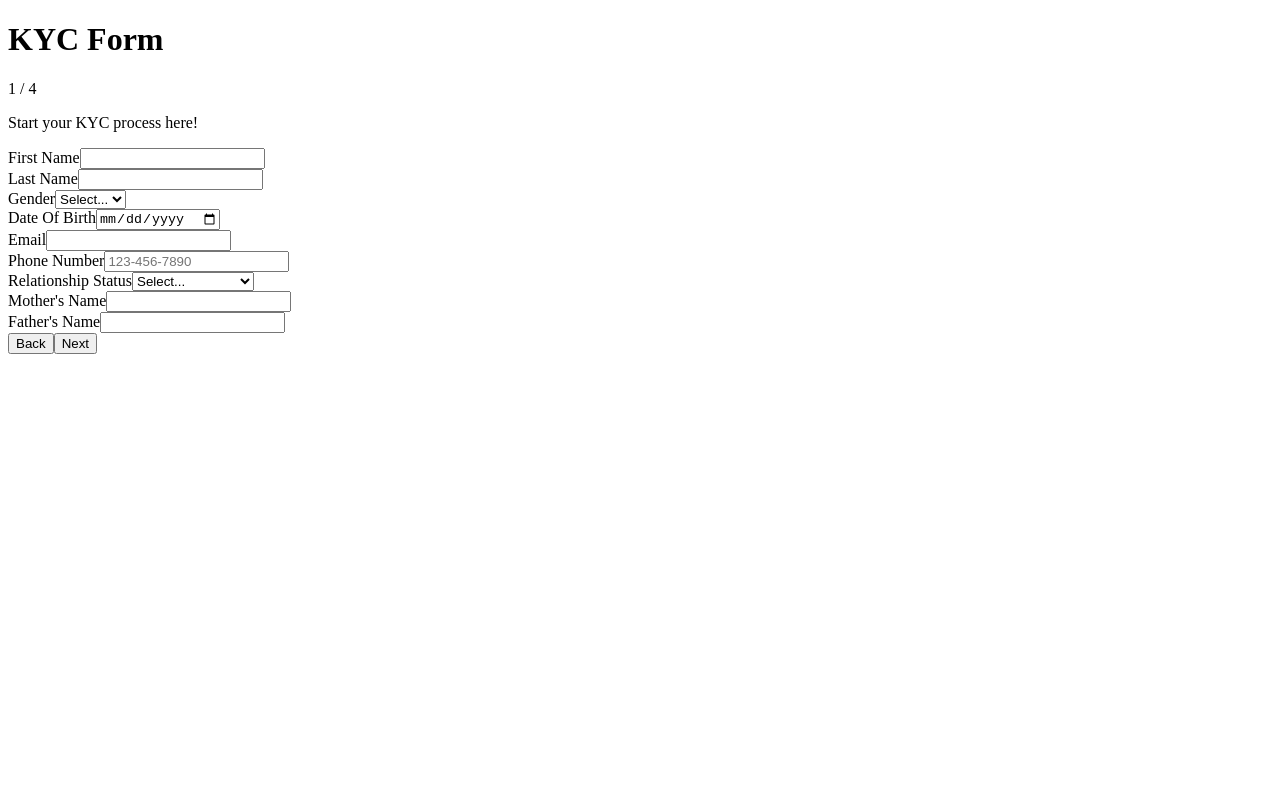
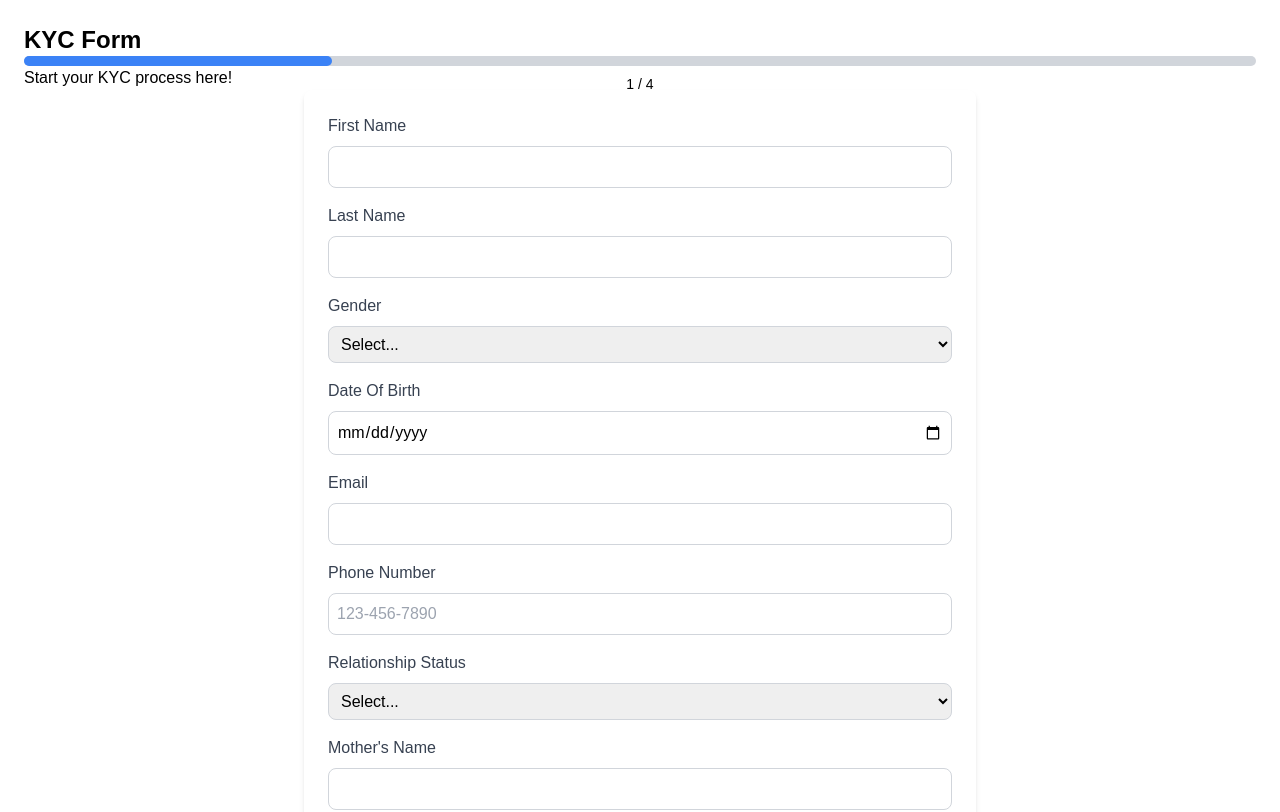
Before and after one commit to Geff115/kyc-app, a Next.js app: page /kyc in a window 1280 px wide. Shown: the top 812 px of the page. Built offline with nearby package versions, Linux system fonts and the light colour scheme.

Commit message:
Update: Added the global.css to ensure Tailwind's functionality

```diff
--- a/app/layout.js
+++ b/app/layout.js
@@ -1,6 +1,7 @@
 "use client";
 
 import { FormProvider } from "@components/FormContext";
+import './styles/global.css';
 
 export default function RootLayout({ children }) {
   return (
--- /dev/null
+++ b/app/styles/global.css
@@ -0,0 +1,8 @@
+@tailwind base;
+@tailwind components;
+@tailwind utilities;
+
+body {
+  @apply bg-background text-foreground;
+  font-family: sans-serif;
+}
```
